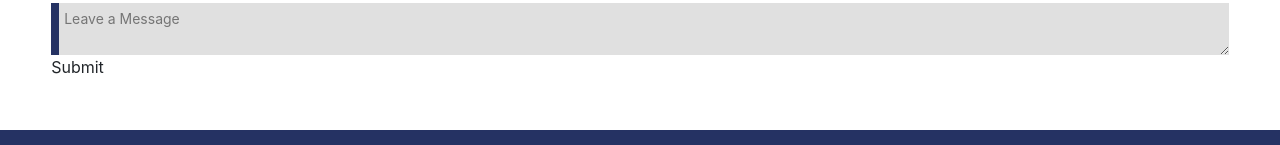
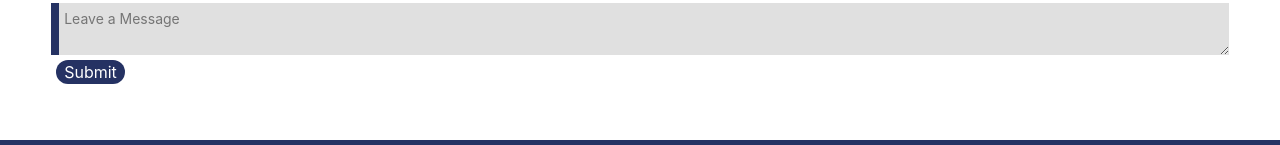
Before and after one commit to sophiekeller/EWHWebsite, a React (Create React App) app in the folder frontend/: page /contact in a window 1280 px wide. Shown: the part 723-868 px from the top of the page. Built offline with nearby package versions, Linux system fonts and the light colour scheme.

Commit message:
worked on form

```diff
--- a/frontend/src/assets/styles/css/contact.css
+++ b/frontend/src/assets/styles/css/contact.css
@@ -34,6 +34,27 @@
     display: flex;
     margin: 5px;
 }
+.contact-submit-button{
+    background: #253263;
+    color: white;
+    border-radius: 15px;
+    padding-right: 8px;
+    padding-left: 8px;
+    display: inline-block;
+    text-align: center;
+    display: flex;
+    margin: 5px;
+}
+.contact-form-error{
+    color: #253263;
+    margin-right: 10px;
+}
+.contact-submit-container{
+    display: flex;
+    flex-direction: row;
+    justify-content: space-between;
+}
+
 .contact-button:hover{
     cursor: pointer;
 }
--- a/frontend/src/screens/Contact.js
+++ b/frontend/src/screens/Contact.js
@@ -77,8 +77,10 @@ export default class Contact extends React.Component {
                         value = {this.state.message}
                         onChange = {(e)=> {this.setState({message: e.target.value})}}
                         placeholder = "Leave a Message"/>
-                    <div onClick = {() => (this.sendData())}>Submit</div>
+                    <div className = "contact-submit-container">
+                    <div className = "contact-submit-button" onClick = {() => (this.sendData())}>Submit</div>
                     <div className = "contact-form-error">{this.state.error}</div>
+                    </div>
                 </div>
             </div>
         );
```
